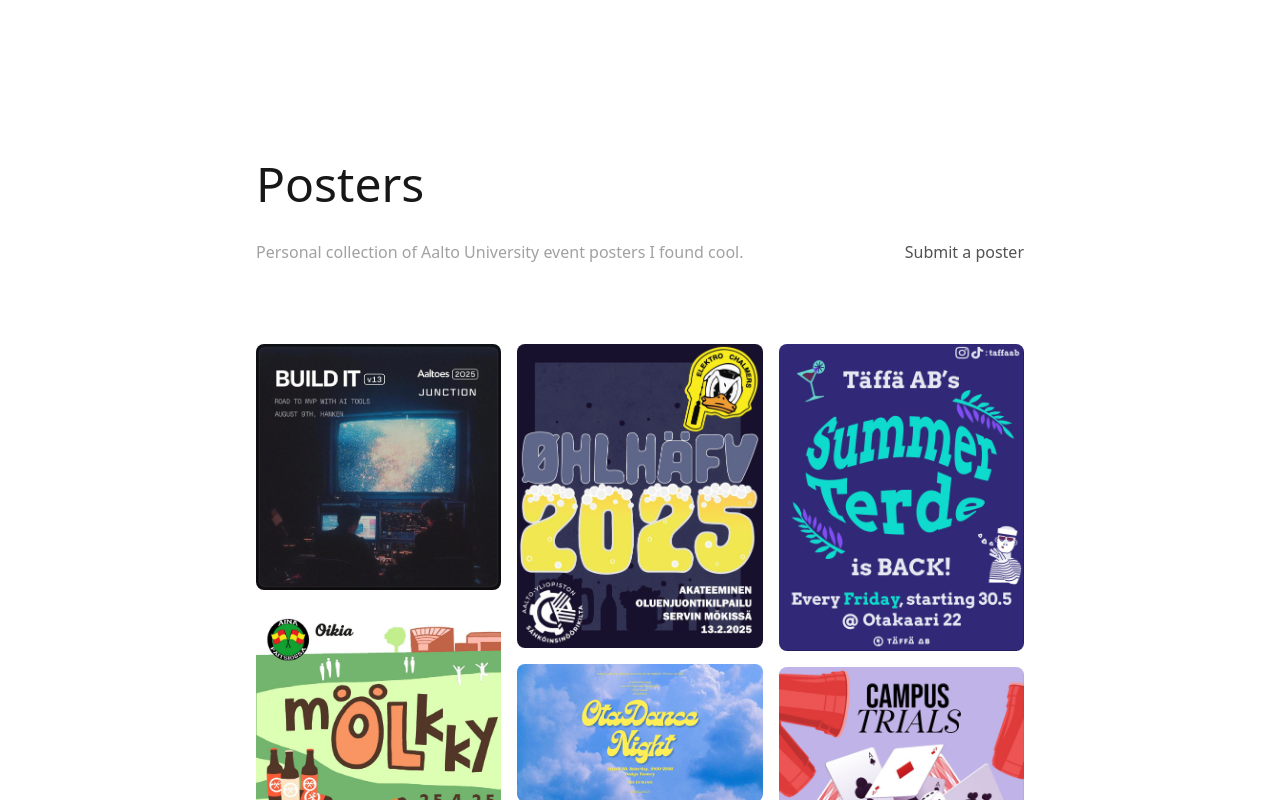
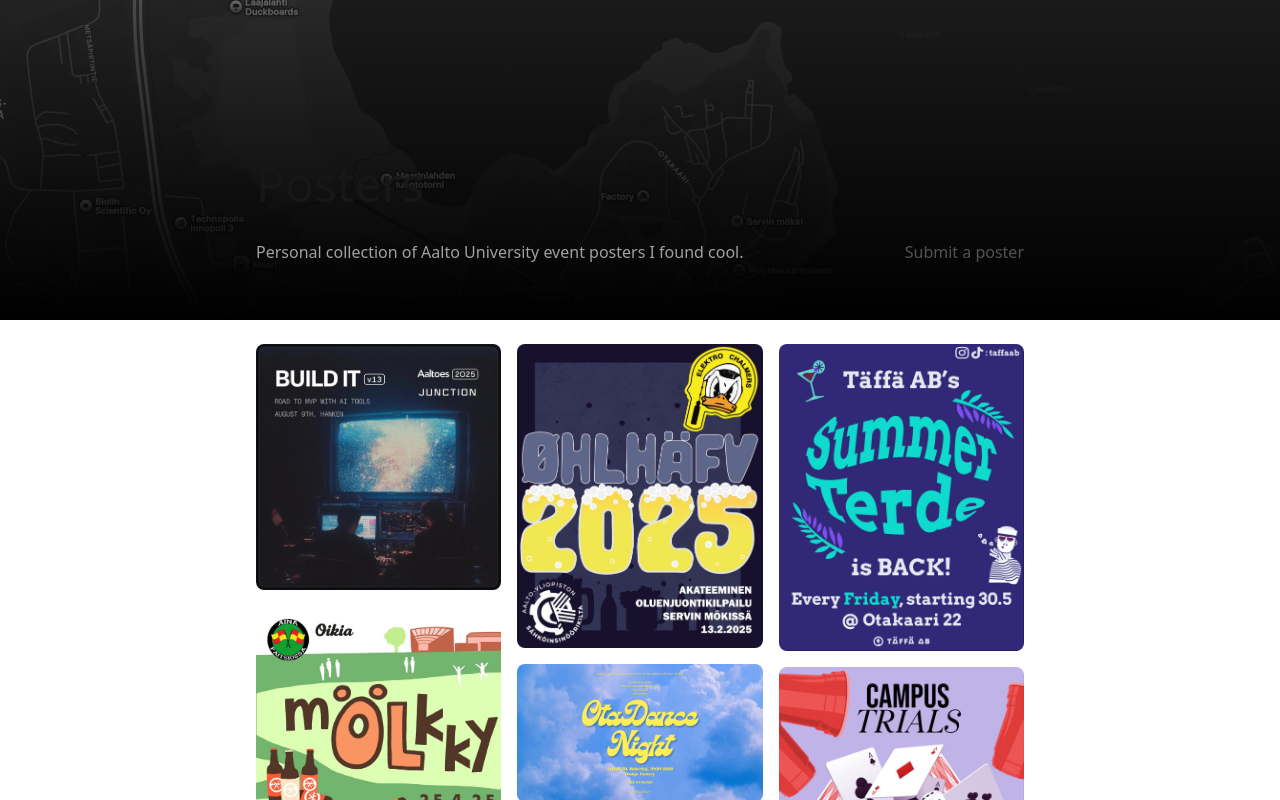
Before and after one commit to filoooooonov/posters, a Next.js app: page / in a window 1280 px wide. Shown: the top 800 px of the page. Built offline with nearby package versions, Linux system fonts and the light colour scheme.

Commit message:
Add otaniemi map

```diff
--- a/app/page.tsx
+++ b/app/page.tsx
@@ -1,9 +1,16 @@
 import Image from "next/image";
 import Gallery from "@/components/Gallery";
+import bg from "@/public/otaniemi_map.jpg";
 
 export default function Home() {
   return (
     <main className="max-w-3xl mx-auto py-40">
+      <Image
+        src={bg}
+        alt="Otaniemi map"
+        className="absolute top-0 left-0 w-full -z-2 h-80 object-cover saturate-0 brightness-50"
+      />
+      <div className="absolute top-0 left-0 w-full -z-1 h-80 bg-gradient-to-t from-black to-transparent"></div>
       <h1 className="text-5xl font-medium mb-8">Posters</h1>
       <div className="flex justify-between items-center mb-20">
         <p className="text-neutral-400">
```
Also changed, not shown: public/otaniemi_map.jpg (added).
